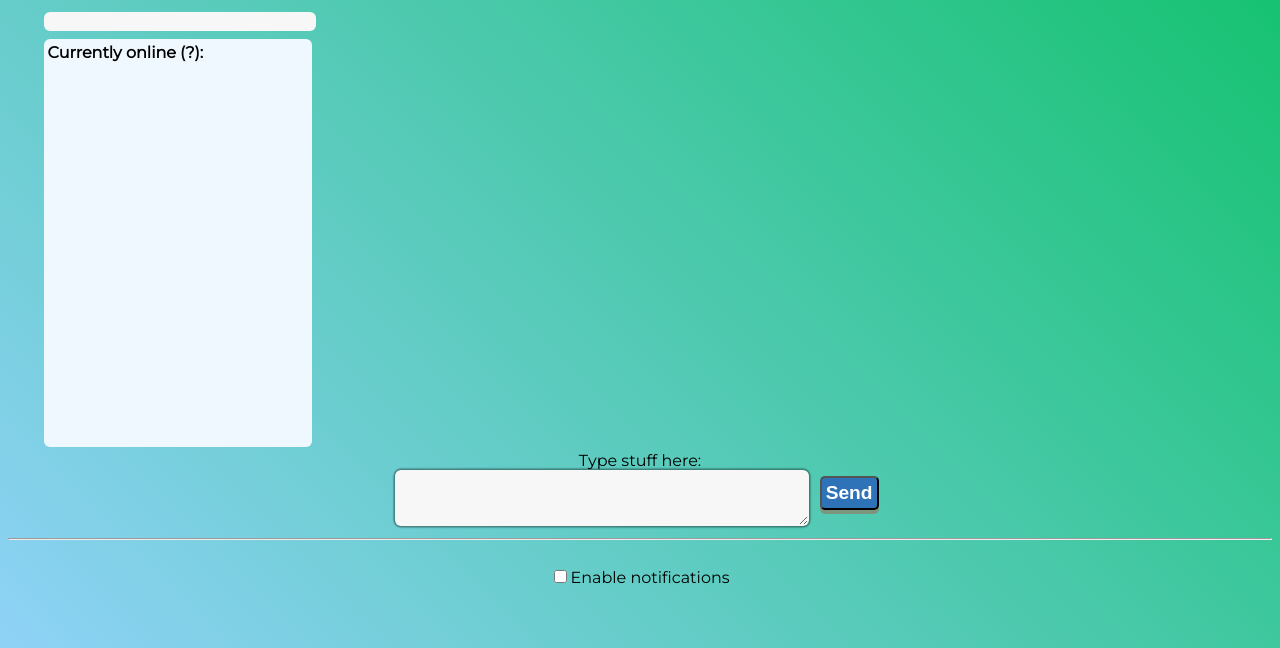
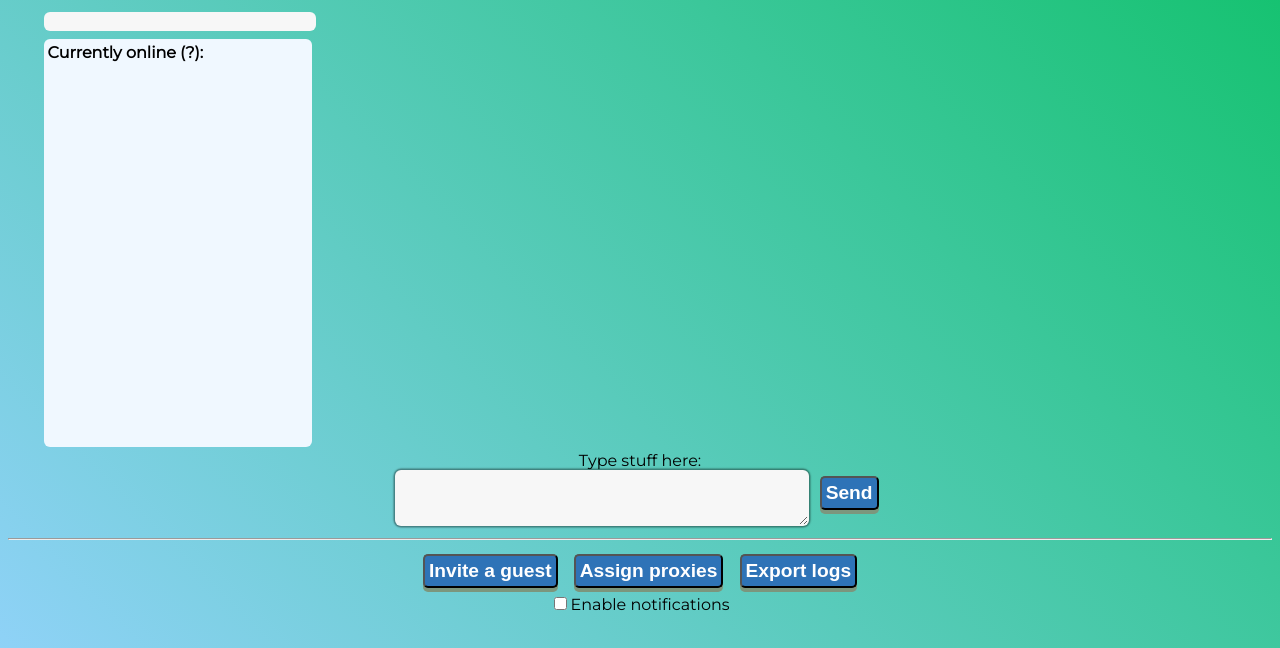
Before and after one commit to Humbedooh/asfmm, a plain HTML site: page htdocs/index.html in a window 1280 px wide. Shown: the part 152-800 px from the top of the page. Drawn offline with Linux system fonts and the light colour scheme; no server answers.

Commit message:
add export button

```diff
--- a/htdocs/css/mm.css
+++ b/htdocs/css/mm.css
@@ -276,6 +276,7 @@ input[type="button"] {
     vertical-align: top;
     text-decoration: none;
     cursor: pointer;
+    display: inline-block !important;
 }
 
 .modal {
--- a/htdocs/index.html
+++ b/htdocs/index.html
@@ -29,6 +29,7 @@
     <input type="button" value="Send" onclick="check_send(document.getElementById('mooosage'), true);"><hr/>
     <input type="button" value="Invite a guest" id="invite" style="display: none;" onclick="invite();">
     <input type="button" value="Assign proxies" id="assign_proxies" style="display: none;" onclick="assign_proxies();">
+    <input type="button" value="Export logs" id="export" style="display: none;" onclick="window.open('/export', '_blank');">
     <br/>
     <input type="checkbox" id="notify"><label for="notify">Enable notifications</label>
 </div>
```
